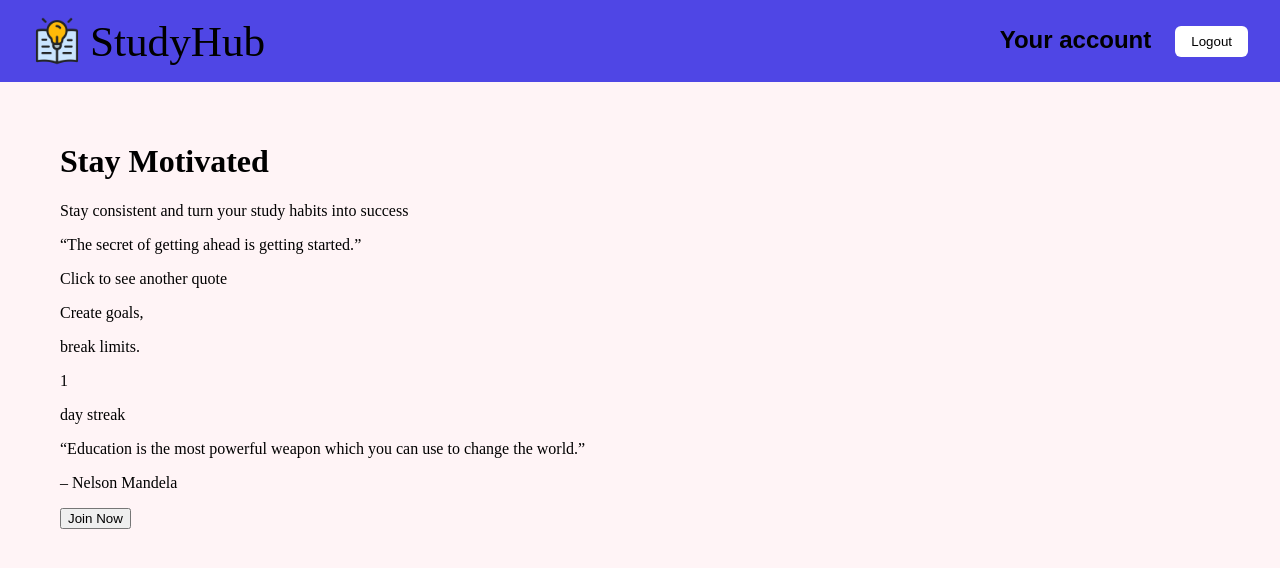
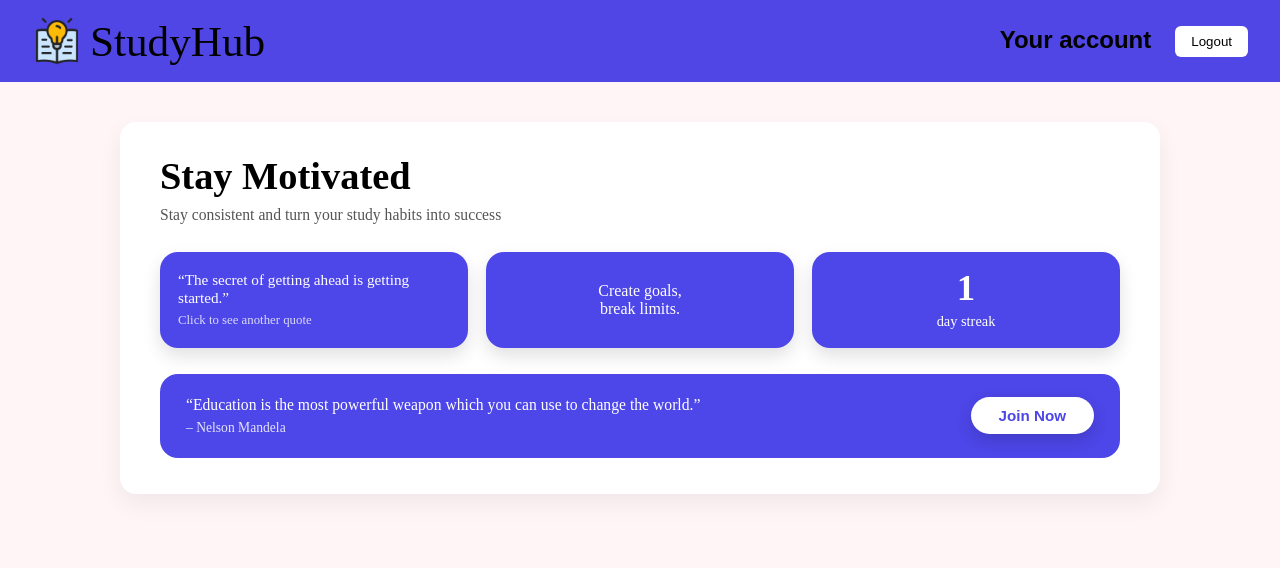
Before and after one commit to trg0124/FantasticFour, a React (Create React App) app in the folder frontend/studyhub/: page /motivation in a window 1280 px wide. Shown: the top 568 px of the page. Built offline with nearby package versions, Linux system fonts and the light colour scheme; no server answers; sample sign-in values are in the browser's storage.

Commit message:
Update Motivation.css

```diff
--- a/frontend/studyhub/src/pages/Motivation.css
+++ b/frontend/studyhub/src/pages/Motivation.css
@@ -5,122 +5,138 @@
   box-sizing: border-box;
 }
 
-.motivation-title {
+.motivation-inner {
+  background: #ffffff;
+  border-radius: 16px;
+  padding: 32px 40px 36px;
+  box-shadow: 0 10px 25px rgba(0, 0, 0, 0.06);
+  max-width: 960px;
+  margin: 0 auto;
+}
+
+.motivation-heading {
   font-size: 2.4rem;
   font-weight: 700;
-  margin-bottom: 24px;
+  margin: 0 0 8px 0;
 }
 
-/* Grid layout (3 cards) */
-.motivation-grid {
-  display: grid;
-  gap: 24px;
+.motivation-subtitle {
+  margin: 0;
+  color: #555;
+  font-size: 0.98rem;
 }
 
-@media (min-width: 900px) {
-  .motivation-grid {
-    grid-template-columns: 1fr 1fr;
-    grid-template-areas:
-      "quote streak"
-      "goals goals";
-  }
-
-  .quotes-panel {
-    grid-area: quote;
-  }
-
-  .streak-panel {
-    grid-area: streak;
-  }
-
-  .goals-panel {
-    grid-area: goals;
-  }
+.motivation-top-row {
+  display: flex;
+  gap: 18px;
+  margin-top: 28px;
+  margin-bottom: 26px;
+  flex-wrap: wrap;
 }
 
-.motivation-panel {
-  background: #ffffff;
-  border-radius: 16px;
-  padding: 22px 24px 28px;
-  box-shadow: 0 10px 25px rgba(0, 0, 0, 0.06);
+.motivation-info-card {
+  flex: 1;
+  min-width: 180px;
+  background: #4d46e8;
+  color: #ffffff;
+  border-radius: 18px;
+  padding: 18px 18px;
+  box-shadow: 0 8px 18px rgba(0, 0, 0, 0.12);
+  display: flex;
+  flex-direction: column;
+  justify-content: center;
 }
 
-.motivation-panel h2 {
-  margin-top: 0;
-  margin-bottom: 12px;
+.motivation-info-card:hover {
+  transform: translateY(-2px);
+  transition: transform 0.15s ease;
 }
 
-.quote-text {
-  font-size: 1.1rem;
-  min-height: 60px;
-  margin-bottom: 16px;
+.motivation-quote {
+  font-size: 0.95rem;
+  margin: 0 0 6px 0;
 }
 
-.streak-num {
-  font-size: 2.2rem;
-  font-weight: 600;
-  margin-bottom: 8px;
-}
-
-.streak-caption {
-  color: #777;
-}
-
-.goal-input-row {
-  display: flex;
-  gap: 8px;
-  margin-bottom: 12px;
-}
-
-.goal-input-row input {
-  flex: 1;
-  padding: 6px 10px;
-  border-radius: 6px;
-  border: 1px solid #ccc;
-}
-
-.goal-input-row button {
-  padding: 6px 14px;
-  border: none;
-  background: #4d46e8;
-  color: white;
-  border-radius: 6px;
-  cursor: pointer;
-}
-
-.goals-list {
-  list-style: none;
-  padding: 0;
+.motivation-quote-hint {
+  font-size: 0.8rem;
+  opacity: 0.8;
   margin: 0;
 }
 
-.goal-item {
-  display: flex;
-  align-items: center;
-  gap: 10px;
-  padding: 6px 0;
-  cursor: pointer;
+/* Center goals card text */
+.motivation-center-card {
+  text-align: center;
 }
 
-.goal-item span {
+.motivation-center-line {
+  margin: 0;
   font-size: 1rem;
 }
 
-.goal-item.done span {
-  text-decoration: line-through;
-  color: #888;
+.motivation-streak-card {
+  text-align: center;
+  align-items: center;
 }
 
-.empty-goals {
-  color: #777;
-  font-size: 0.95rem;
+.motivation-streak-number {
+  font-size: 2.3rem;
+  font-weight: 600;
+  line-height: 1;
+  margin-bottom: 6px;
 }
 
-.motivation-btn {
+.motivation-streak-label {
+  margin: 0;
+  font-size: 0.9rem;
+}
+
+.motivation-bottom-banner {
   background: #4d46e8;
-  color: white;
-  padding: 8px 18px;
+  color: #ffffff;
+  border-radius: 18px;
+  padding: 22px 26px;
+  display: flex;
+  justify-content: space-between;
+  align-items: center;
+  gap: 20px;
+  margin-top: 8px;
+  flex-wrap: wrap;
+}
+
+.motivation-bottom-quote {
+  margin: 0 0 6px 0;
+  font-size: 0.98rem;
+}
+
+.motivation-bottom-author {
+  margin: 0;
+  font-size: 0.85rem;
+  opacity: 0.85;
+}
+
+.motivation-join-btn {
+  background: #ffffff;
+  color: #4d46e8;
   border: none;
-  border-radius: 8px;
+  border-radius: 999px;
+  padding: 10px 28px;
+  font-size: 0.95rem;
+  font-weight: 600;
   cursor: pointer;
+  box-shadow: 0 6px 16px rgba(0, 0, 0, 0.15);
 }
+
+/* Responsive tweaks */
+@media (max-width: 768px) {
+  .motivation-page {
+    padding: 24px 16px;
+  }
+
+  .motivation-inner {
+    padding: 24px 18px 26px;
+  }
+
+  .motivation-heading {
+    font-size: 2rem;
+  }
+}
```
